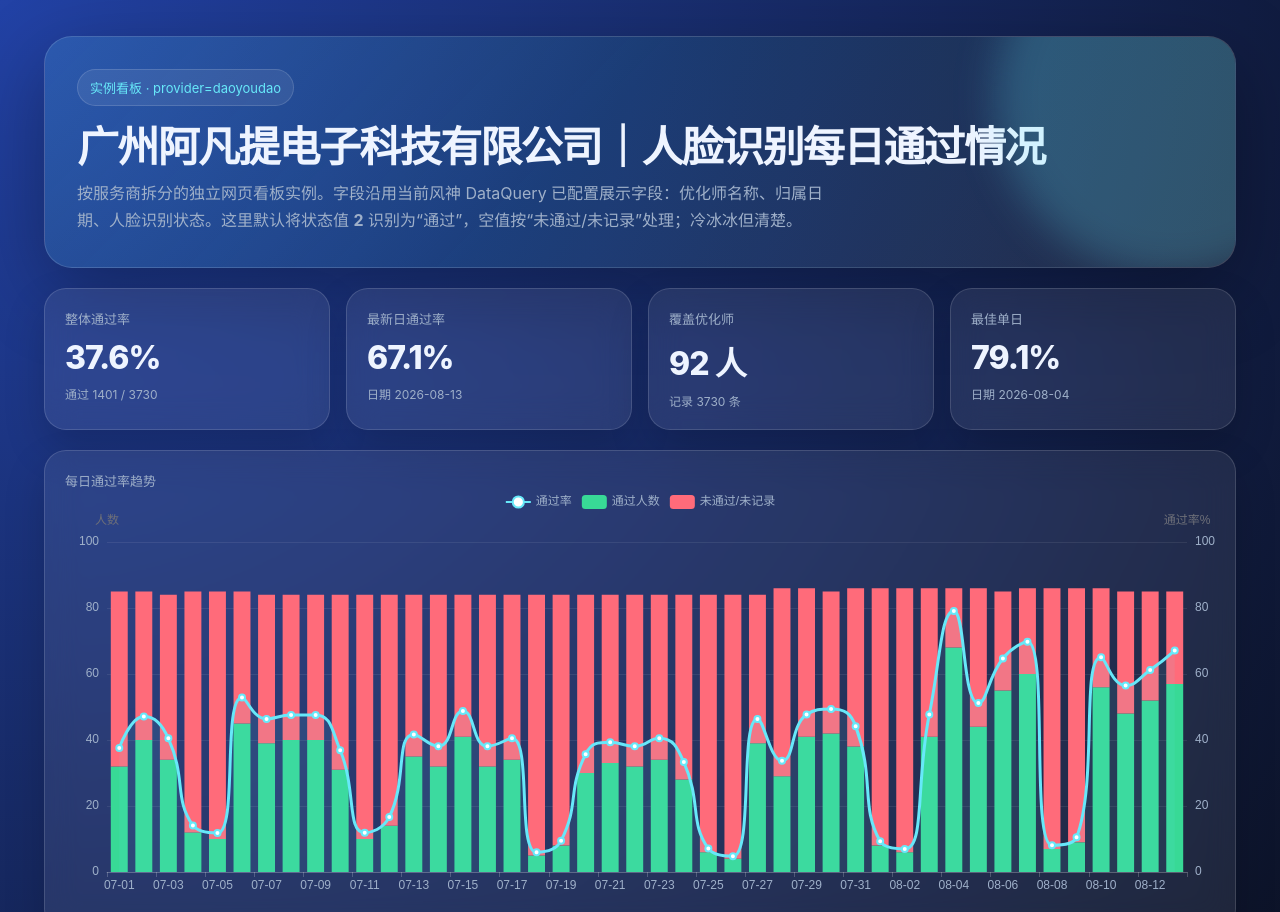
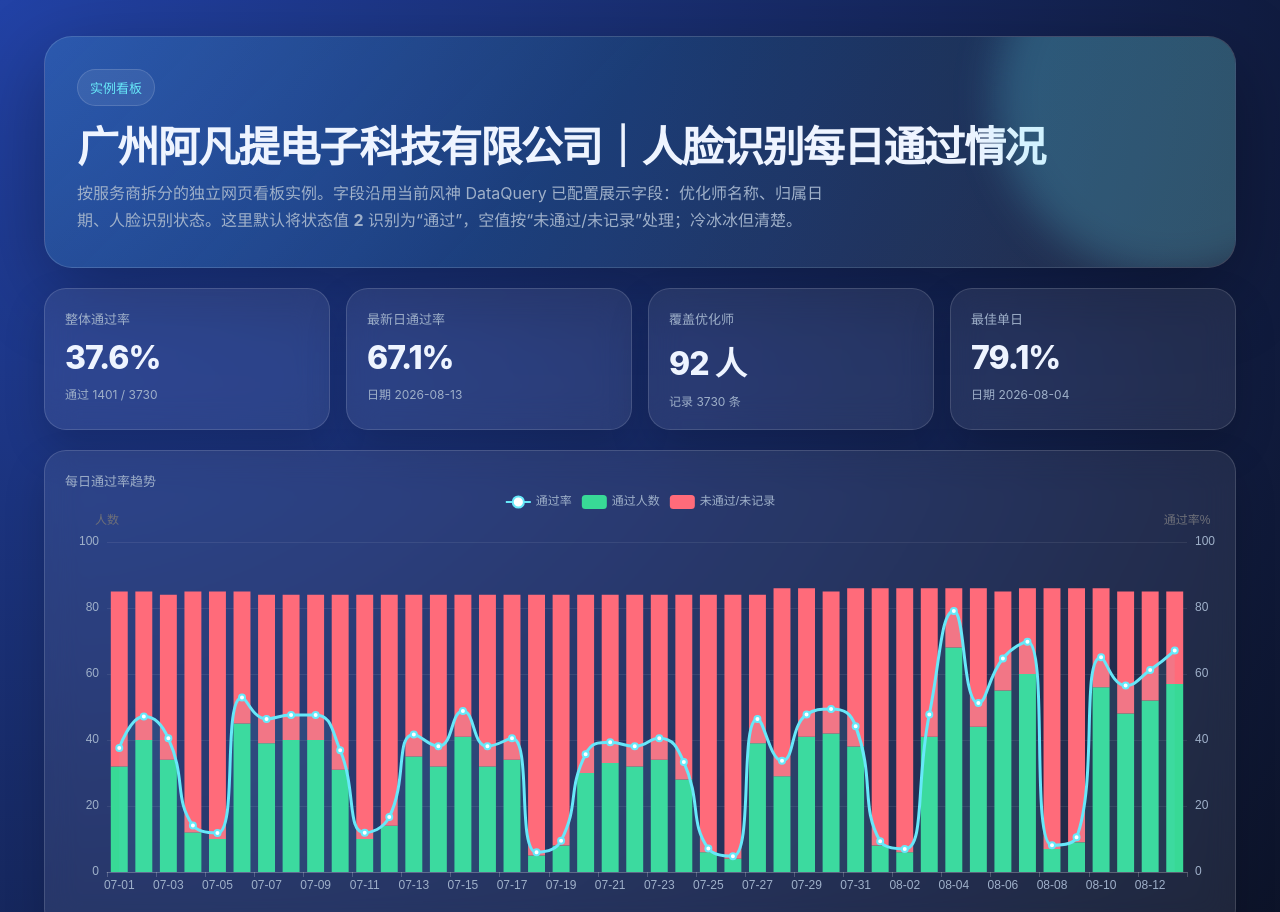
Before and after one commit to yvonnetong1019/face-dashboard-guangzhou-afanti, a plain HTML site: page index.html in a window 1280 px wide. Shown: the top 912 px of the page. Drawn offline with nearby package versions, Linux system fonts and the light colour scheme.

Commit message:
删除页面左上角 provider 标识
Co-Authored-By: Aime <aime@bytedance.com>
Change-Id: Ie3b6e2c96327d99ee3c270f37a700babe4fb0ac2

```diff
--- a/index.html
+++ b/index.html
@@ -16,7 +16,7 @@
 <body>
   <div class="wrap">
     <section class="hero">
-      <span class="badge">实例看板 · provider=daoyoudao</span>
+      <span class="badge">实例看板</span>
       <h1>广州阿凡提电子科技有限公司｜人脸识别每日通过情况</h1>
       <p>按服务商拆分的独立网页看板实例。字段沿用当前风神 DataQuery 已配置展示字段：优化师名称、归属日期、人脸识别状态。这里默认将状态值 <b>2</b> 识别为“通过”，空值按“未通过/未记录”处理；冷冰冰但清楚。</p>
     </section>
```
